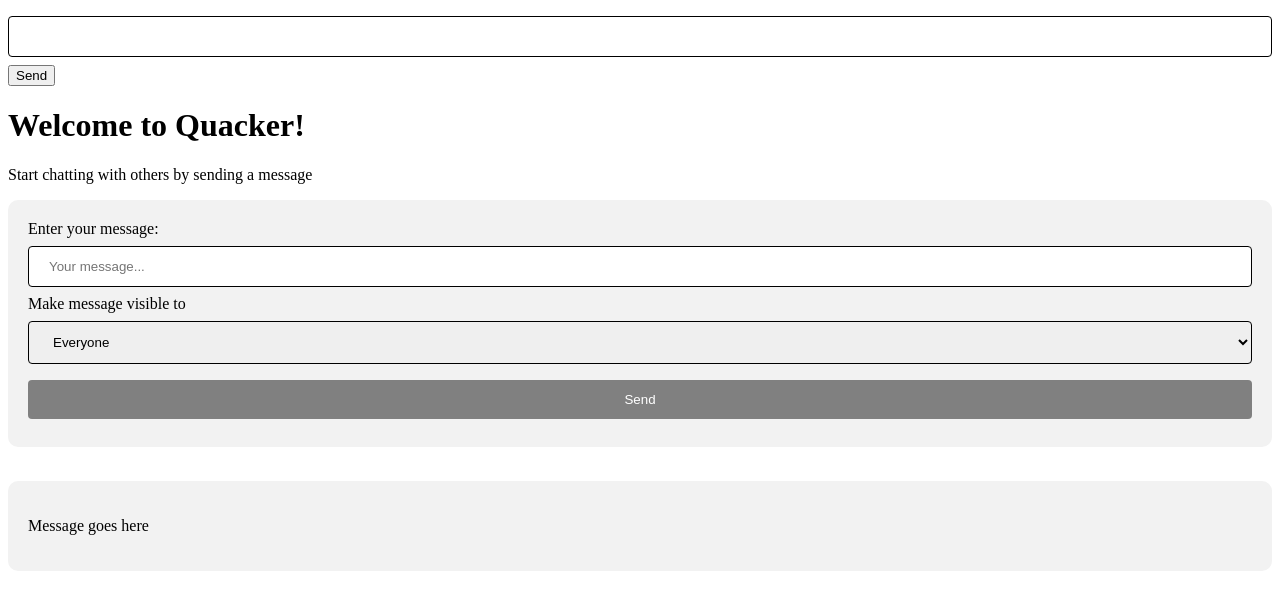
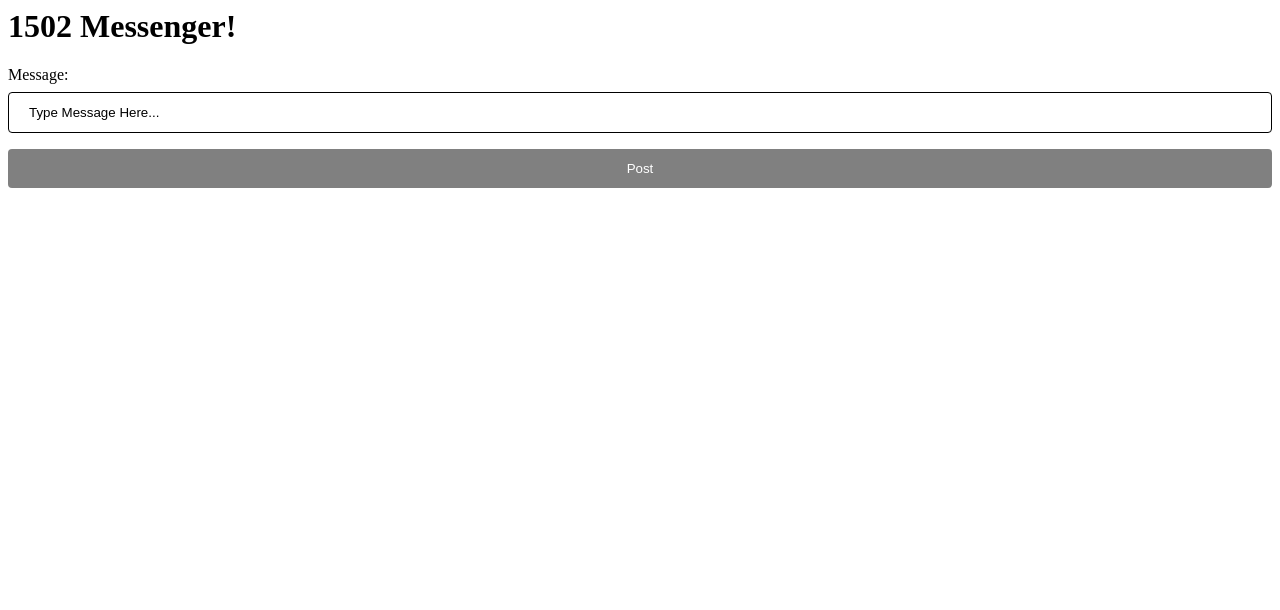
Before and after one commit to cs1520/Quackit, a Flask app: page / in a window 1280 px wide. Shown: the top 610 px of the page. Run offline with Flask 2, Linux system fonts and the light colour scheme; parts of the project's set-up code (start-up, migrations or seed data) failed here and were passed over; some libraries are stand-ins or nearby versions.

Commit message:
some interface

```diff
--- a/main.py
+++ b/main.py
@@ -1,6 +1,6 @@
-from flask import Flask, render_template, request, emit
+from flask import Flask, render_template, request
 from flask_sqlalchemy import SQLAlchemy
-from flask_socketio import SocketIO
+from flask_socketio import SocketIO, send, emit
 
 app = Flask(__name__)
 app.config['SECRET_KEY'] = 'mysecretkey'
@@ -32,8 +32,8 @@ def handle_disconnect():
 	print('User Disconnected')
 
 @socketio.on('message')
-def handle_message(msg):
-	emit('message', msg, broadcast=True)
+def handle_message(data):
+	emit('message: ', data, broadcast=True)
 
 
 if __name__ == "__main__":
--- a/templates/index.html
+++ b/templates/index.html
@@ -30,10 +30,17 @@ div {
 </style>
 
 <head>
-<title>Quacker</title>
+<title>1502 Messenger!</title>
 <link href="/static/style.css" rel="stylesheet">
 </head>
 <body>
+	<h1>1502 Messenger!</h1>
+
+	<form action="/action_page.php">
+		<label for="data">Message:</label>
+		<input type="text" id="data" name="data" value="Type Message Here..."<br>
+		<input type="submit" value="Post">
+	</form>
 <script src="//cdnjs.cloudflare.com/ajax/libs/socket.io/2.2.0/socket.io.js" integrity="sha256-yr4fRk/GU1ehYJPAs8P4JlTgu0Hdsp4ZKrx8bDEDC3I=" crossorigin="anonymous"></script>
 <script type="text/javascript" charset="utf-8">
     var socket = io();
@@ -41,37 +48,8 @@ div {
         socket.emit('my event', {data: 'I\'m connected!'});
     });
     socket.on('message', function() {
-		socket.emit('message')
+		socket.emit('message', {data: })
 	});
 </script>
-<ul id="messages"></ul>
-<input type="text" id="myMessage">
-<button id="sendbutton">Send</button>
-  <h1>Welcome to Quacker!</h1>
-  <p>Start chatting with others by sending a message</p>
-
-
-  <form action = "{{ url_for('message_form') }}" method="POST">
-    <div>
-      <label for="msg">Enter your message:</label>
-      <input type="text" id="msg" name="message" placeholder="Your message...">
-
-      <label for="vsblty">Make message visible to</label>
-      <select id="vsblty" name="visibility">
-        <option value="everyone">Everyone</option>
-        <option value="followers">Followers</option>
-        <option value="friends">Friends</option>
-      </select>
-
-      <input type="submit" value="Send">
-    </div>
-  </form>
-
-  <br>
-
-  <div style="height: auto; width: auto; overflow: auto;">
-    <p>Message goes here</p>
-  </div>
-
 </body>
 </html>
```
